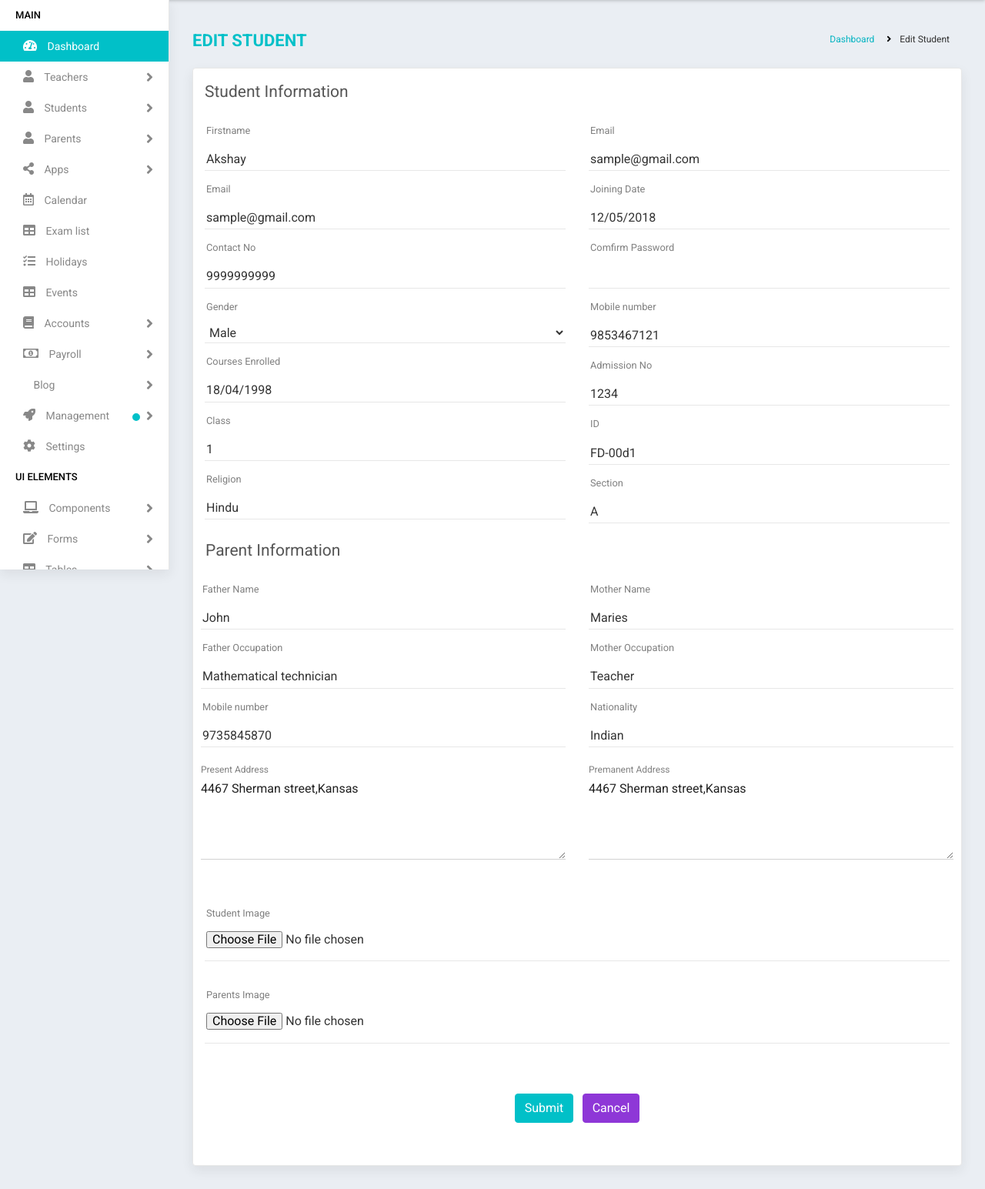
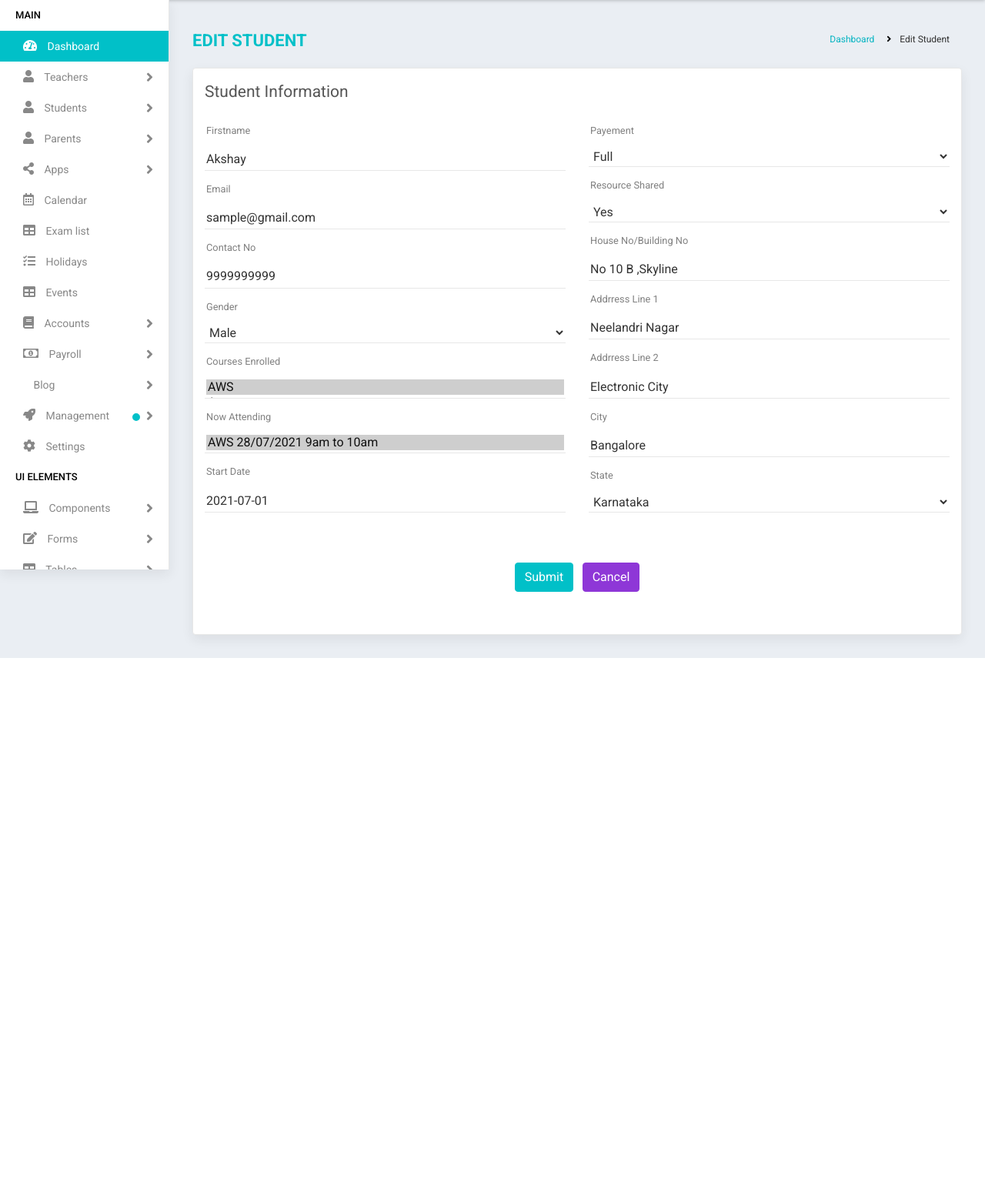
Before and after one commit to ananduv2/StudentManagementSystem, a Django app: page /student/1/ in a window 1280 px wide. Shown: the part 60-1605 px from the top of the page at 77% size. After the commit the page ends 915 px from the top, so only its background shows below. Run offline with Django 3.2, Linux system fonts and the light colour scheme; data comes from the database, SQL or seed files in the repository; both versions use the stored data as it was after the commit; some libraries are stand-ins or nearby versions.

Commit message:
student details updation working

```diff
--- a/data/models.py
+++ b/data/models.py
@@ -84,12 +84,13 @@ class Student(models.Model):
     sex = models.CharField(max_length=10,null=True,choices=(('Male','Male'),('Female','Female')))
     house = models.CharField(max_length=100,null=True)
     street =models.CharField(max_length=100,null=True)
+    street2 =models.CharField(max_length=100,null=True)
     city = models.CharField(max_length=100,null=True)
     state = models.CharField(max_length=100,null=True,choices=state)
     course_enrolled = models.ManyToManyField(Course,related_name='course_enrolled')
     now_attending = models.ManyToManyField(Batch,related_name='now_attending')
     start_date = models.DateField(null=True)
-    shared = models.BooleanField(default=False)
+    shared = models.BooleanField(default=False,choices=((True, 'Yes'), (False, 'No')))
     payment = models.CharField(max_length=10,choices=(('Full','Full'),('Half','Half')),default='Half')
 
     def __str__(self):
--- a/data/views.py
+++ b/data/views.py
@@ -1,5 +1,6 @@
-from django.shortcuts import render
+from django.shortcuts import render,redirect
 from django.views import View
+from django.urls import reverse_lazy
 
 
 
@@ -24,8 +25,24 @@ class TrainerView(View):
 
 class StudentEditView(View):
 
+    def post(self,request,id):
+        student = Student.objects.get(id=id)
+        form = StudentForm(request.POST,instance=student)
+        print (form)
+        if form.is_valid():
+            form.save()
+            return redirect('students')
+        return HttpResponse("updation failed")
+
     def get(self,request,id):
+        #print("Hello")
         student = Student.objects.get(id=id)
-        #print(student.course_enrolled['Course'])
+        #c=[]
+        #n=[]
+        #for i in student.course_enrolled.all():
+            #c.append(i)
+        #for i in student.now_attending.all():
+            #n.append(i)
         form = StudentForm(instance=student)
+        #form.fields['course_enrolled'].initial=c
         return render(request,'data/edit_student.html',{'form':form})
--- a/templates/data/edit_student.html
+++ b/templates/data/edit_student.html
@@ -37,9 +37,10 @@
                    <div class="card-body">
                       <div class="row">
                          <div class="col-lg-6 col-md-6 col-sm-6 col-12">
-                            <form class="custom-mt-form">
+                            <form class="custom-mt-form" method="post" action>
+                              {% csrf_token %}
                                <div class="form-group custom-mt-form-group">
-                                  {{ form.name }}
+                                  {{form.name}}
                                   <label class="control-label">Firstname</label><i class="bar"></i>
                                </div>
                                <div class="form-group custom-mt-form-group">
@@ -55,59 +56,58 @@
                                   <label class="control-label">Gender</label><i class="bar"></i>
                                </div>
                                <div class="form-group custom-mt-form-group">
-                                  <input class="datetimepicker" value="18/04/1998" type="text">
+                                  <!-- <input type="text" value="{{c|join:', ' }}" /> -->
+                                     {{form.course_enrolled}}
                                   <label class="control-label">Courses Enrolled</label><i class="bar"></i>
                                </div>
                                <div class="form-group custom-mt-form-group">
-                                  <input type="text" value="1" />
-                                  <label class="control-label">Class</label><i class="bar"></i>
+                                 <!-- <input type="text" value="{{n|join:', ' }}" /> -->
+                                 {{form.now_attending}}
+                                  <label class="control-label">Now Attending</label><i class="bar"></i>
                                </div>
                                <div class="form-group custom-mt-form-group">
-                                  <input type="text" value="Hindu" />
-                                  <label class="control-label">Religion</label><i class="bar"></i>
+                                 {{form.start_date}}
+                                  <label class="control-label">Start Date</label><i class="bar"></i>
                                </div>
-                            </form>
                          </div>
                          <div class="col-lg-6 col-md-6 col-sm-6 col-12">
-                            <form class="custom-mt-form">
                               <div class="form-group custom-mt-form-group">
-                                 {{form.email}}
-                                 <label class="control-label">Email</label><i class="bar"></i>
+                                 {{form.payment}}
+                                 <label class="control-label">Payement</label><i class="bar"></i>
                               </div>
                                <div class="form-group custom-mt-form-group">
-                                  <input class="form-control floating datetimepicker" value="12/05/2018" type="text">
-                                  <label class="control-label">Joining Date</label><i class="bar"></i>
+                                 {{form.shared}}
+                                  <label class="control-label">Resource Shared</label><i class="bar"></i>
                                </div>
                                <div class="form-group custom-mt-form-group">
-                                  <input type="password" />
-                                  <label class="control-label">Comfirm Password</label><i class="bar"></i>
+                                 {{form.house}}
+                                  <label class="control-label">House No/Building No</label><i class="bar"></i>
                                </div>
                                <div class="form-group custom-mt-form-group">
-                                  <input type="number" value="9853467121" />
-                                  <label class="control-label">Mobile number</label><i class="bar"></i>
+                                  {{form.street}}
+                                  <label class="control-label">Addrress Line 1</label><i class="bar"></i>
                                </div>
                                <div class="form-group custom-mt-form-group">
-                                  <input type="text" value="1234" />
-                                  <label class="control-label">Admission No</label><i class="bar"></i>
+                                  {{form.street2}}
+                                  <label class="control-label">Addrress Line 2</label><i class="bar"></i>
                                </div>
                                <div class="form-group custom-mt-form-group">
-                                  <input type="text" value="FD-00d1" />
-                                  <label class="control-label">ID</label><i class="bar"></i>
+                                  {{form.city}}
+                                  <label class="control-label">City</label><i class="bar"></i>
                                </div>
                                <div class="form-group custom-mt-form-group">
-                                  <input type="text" value="A" />
-                                  <label class="control-label">Section</label><i class="bar"></i>
+                                  {{form.state}}
+                                  <label class="control-label">State</label><i class="bar"></i>
                                </div>
-                            </form>
                          </div>
-                         <div class="page-title w-100">
+                         <!-- <div class="page-title w-100">
                             <div class="row">
                                <div class="col-lg-12 col-md-12 col-sm-12 col-12">
                                   <div class="page-title pl-3">Parent information</div>
                                </div>
                             </div>
-                         </div>
-                         <div class="card-body w-100 parent-form">
+                         </div> -->
+                         <!-- <div class="card-body w-100 parent-form">
                             <div class="row">
                                <div class="col-lg-6 col-md-6 col-sm-6 col-12">
                                   <form class="custom-mt-form">
@@ -166,12 +166,11 @@
                                   <label class="control-label">Parents Image</label><i class="bar"></i>
                                </div>
                             </form>
-                         </div>
+                         </div>-->
                          <div class="col-lg-12 col-md-12 col-sm-12 col-12">
-                            <form class="custom-mt-form">
                                <div class="form-group text-center custom-mt-form-group">
                                   <button class="btn btn-primary mr-2" type="submit">Submit</button>
-                                  <button class="btn btn-secondary" type="reset">Cancel</button>
+                                  <a class="btn btn-secondary" href="{% url 'students' %}">Cancel</a>
                                </div>
                             </form>
                          </div>
```
Also changed, not shown: templates/data/edit.html (added, +98 -0 lines), data/migrations/0011_alter_student_shared.py (added), data/migrations/0012_student_street2.py (added), db.sqlite3.
